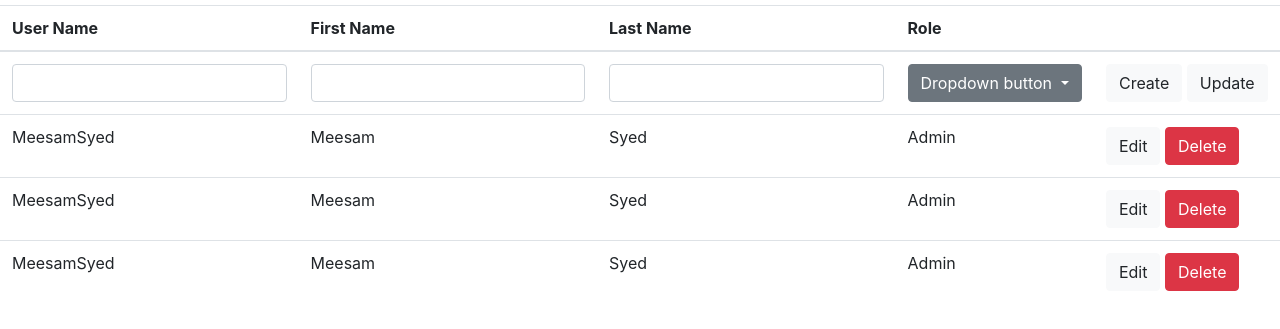
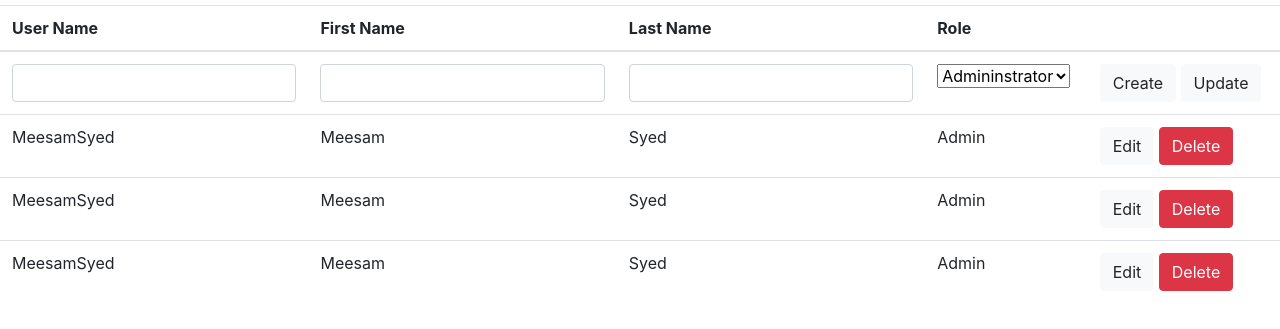
Before and after one commit to MeesamSyed/webdev, a plain HTML site: page src/main/admin-user.template.client.html in a window 1280 px wide. Shown: the part 51-380 px from the top of the page. Drawn offline with nearby package versions, Linux system fonts and the light colour scheme.

Commit message:
Second Commit

```diff
--- a/src/main/admin-user.template.client.html
+++ b/src/main/admin-user.template.client.html
@@ -27,16 +27,11 @@
 					<td><input class="form-control"/></td>
 					<td><input class="form-control"/></td>
 					<td>
-						<div class="dropdown">
-							<button class="btn btn-secondary dropdown-toggle" type="button" id="dropdownMenuButton" data-toggle="dropdown" aria-haspopup="true" aria-expanded="false">
-								Dropdown button
-							</button>
-							<div class="dropdown-menu" aria-labelledby="dropdownMenuButton">
-								<a class="dropdown-item" href="#">Action</a>
-								<a class="dropdown-item" href="#">Another action</a>
-								<a class="dropdown-item" href="#">Something else here</a>
-							</div>
-						</div>
+						<select>
+							<option value="Admininistrator">Admininstrator</option>
+							<option value="Faculty">Faculty</option>
+							<option value="Student">Student</option>
+						</select>
 					</td>
 					<td>
 						<button type="button" class="btn btn-light">Create</button>
```
